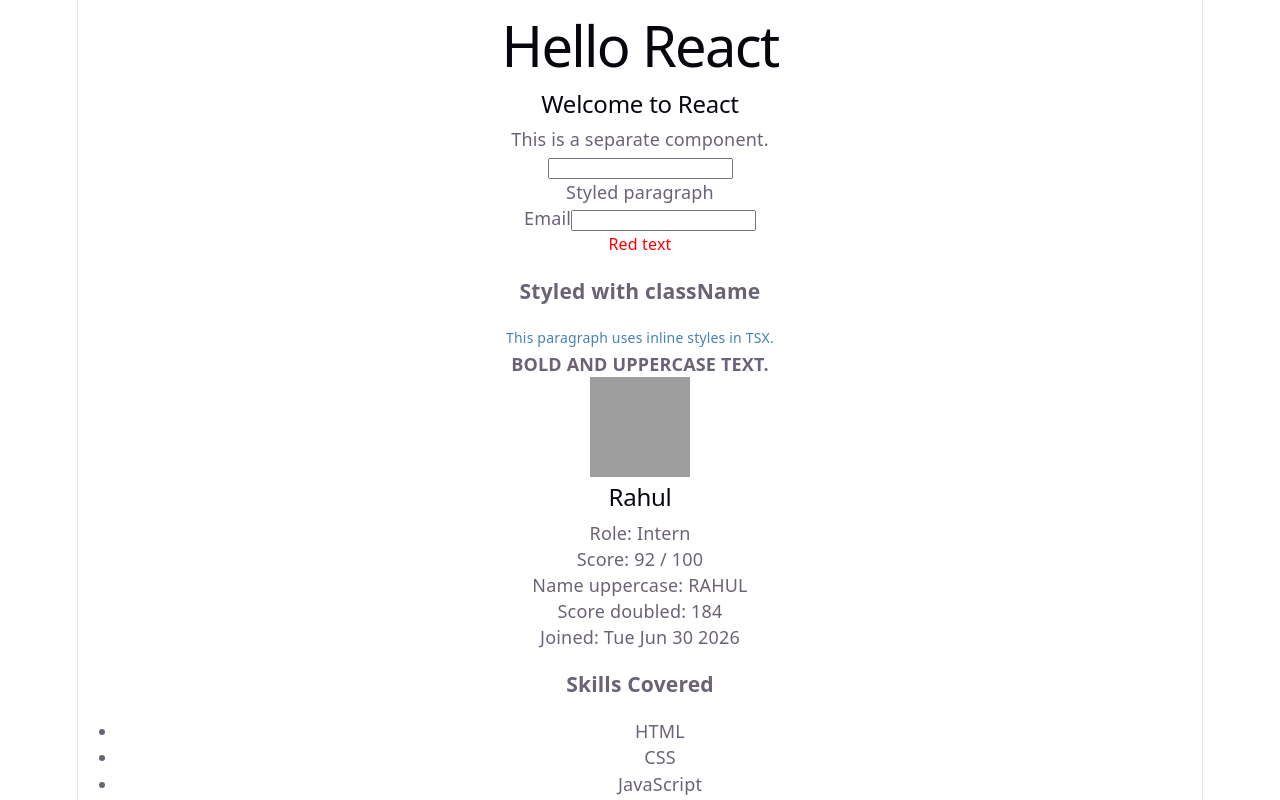
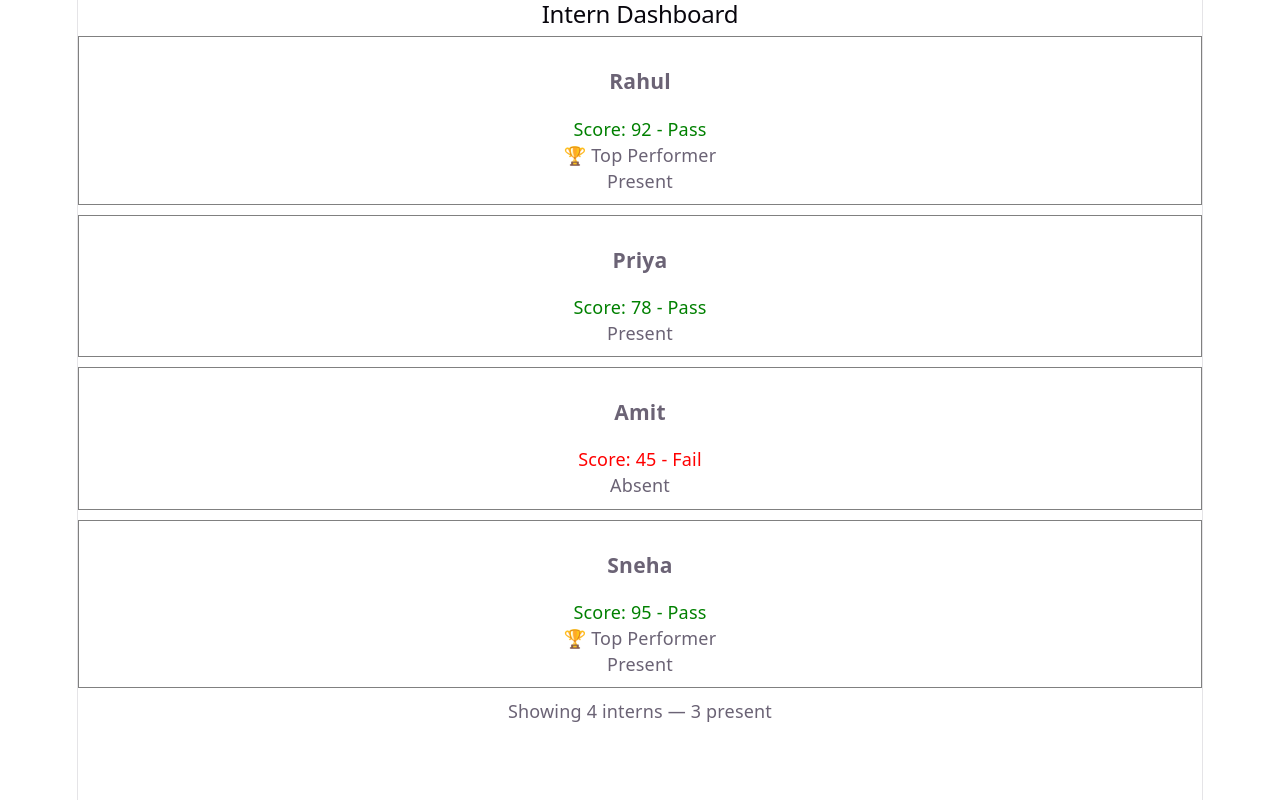
Before and after one commit to Monicram/Assignment-Training, a React (Vite) app in the folder react/session1/: page / in a window 1280 px wide. Shown: the top 800 px of the page. Built offline with nearby package versions, Linux system fonts and the light colour scheme; grey boxes are pictures that could not be loaded.

Commit message:
add react/session1 - Section 5 — Putting It All Together

```diff
--- a/react/session1/src/App.tsx
+++ b/react/session1/src/App.tsx
@@ -1,27 +1,43 @@
-import Greeting from './Greeting'
-import TsxRules from './TsxRules'
-import StyledCard from './StyledCard'
-import Profile from './Profile'
-import SkillList from './SkillList'
-import ScoreCard from './ScoreCard'
-import StatusBadge from './StatusBadge'
+import Dashboard from './Dashboard'
 
 function App() {
   return (
     <>
-      <h1>Hello React</h1>
-      <Greeting />
-      <TsxRules />
-      <StyledCard />
-      <Profile />
-      <SkillList />
-      <ScoreCard />
-      <StatusBadge />
+      <Dashboard />
     </>
   )
 }
 
 export default App
+
+// import Greeting from './Greeting'
+// import TsxRules from './TsxRules'
+// import StyledCard from './StyledCard'
+// import Profile from './Profile'
+// import SkillList from './SkillList'
+// import ScoreCard from './ScoreCard'
+// import StatusBadge from './StatusBadge'
+// import InternCard from './InternCard'
+// import Dashboard from './Dashboard'
+
+// function App() {
+//   return (
+//     <>
+//       <h1>Hello React</h1>
+//       <Greeting />
+//       <TsxRules />
+//       <StyledCard />
+//       <Profile />
+//       <SkillList />
+//       <ScoreCard />
+//       <StatusBadge />
+//       <InternCard />
+//       <Dashboard />
+//     </>
+//   )
+// }
+
+// export default App
 
 // Task 1.1
 
--- /dev/null
+++ b/react/session1/src/Dashboard.tsx
@@ -0,0 +1,43 @@
+function Dashboard() {
+  const interns = [
+    { id: 1, name: 'Rahul', score: 92, isPresent: true },
+    { id: 2, name: 'Priya', score: 78, isPresent: true },
+    { id: 3, name: 'Amit', score: 45, isPresent: false },
+    { id: 4, name: 'Sneha', score: 95, isPresent: true },
+  ]
+
+  const presentCount = interns.filter(intern => intern.isPresent).length
+
+  return (
+    <div>
+      <h2>Intern Dashboard</h2>
+
+      {interns.map((intern) => (
+        <div
+          key={intern.id}
+          style={{
+            border: '1px solid gray',
+            padding: '10px',
+            marginBottom: '10px',
+          }}
+        >
+          <h3>{intern.name}</h3>
+
+          <p style={{ color: intern.score >= 50 ? 'green' : 'red' }}>
+            Score: {intern.score} - {intern.score >= 50 ? 'Pass' : 'Fail'}
+          </p>
+
+          {intern.score >= 90 && <p>🏆 Top Performer</p>}
+
+          <p>{intern.isPresent ? 'Present' : 'Absent'}</p>
+        </div>
+      ))}
+
+      <p>
+        Showing {interns.length} interns — {presentCount} present
+      </p>
+    </div>
+  )
+}
+
+export default Dashboard
```
